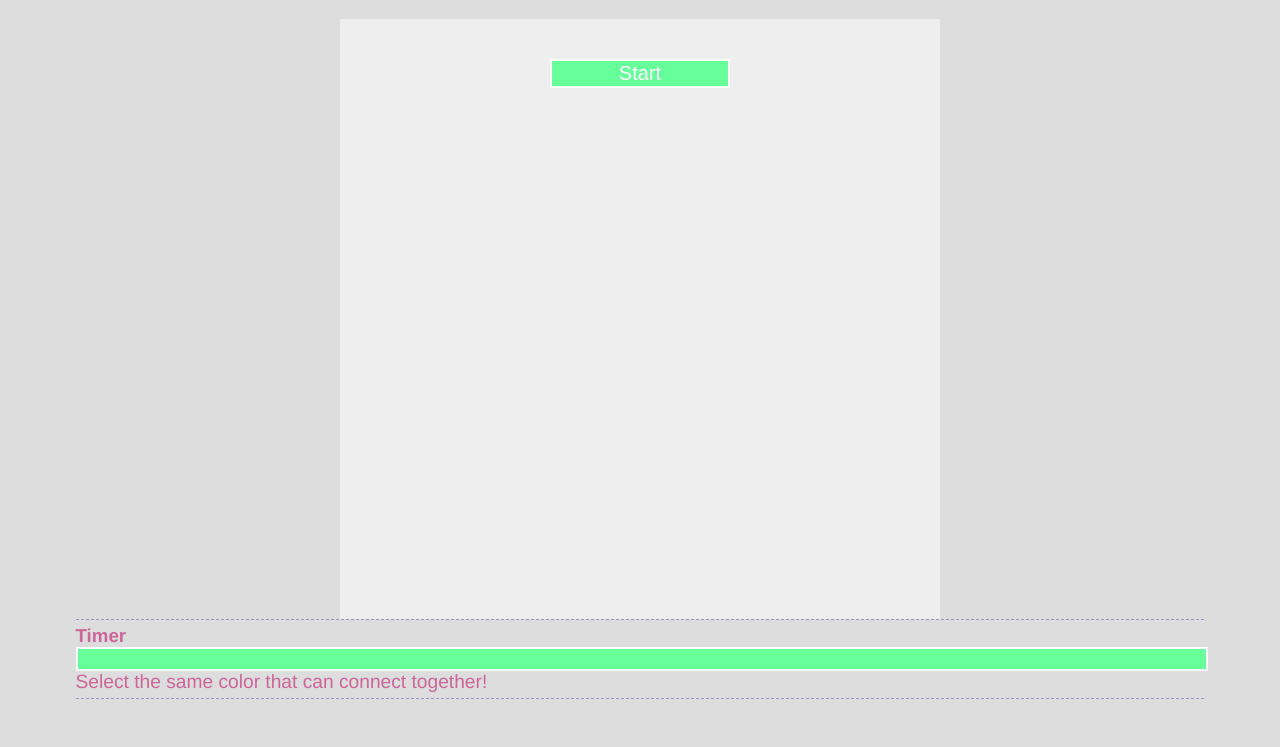
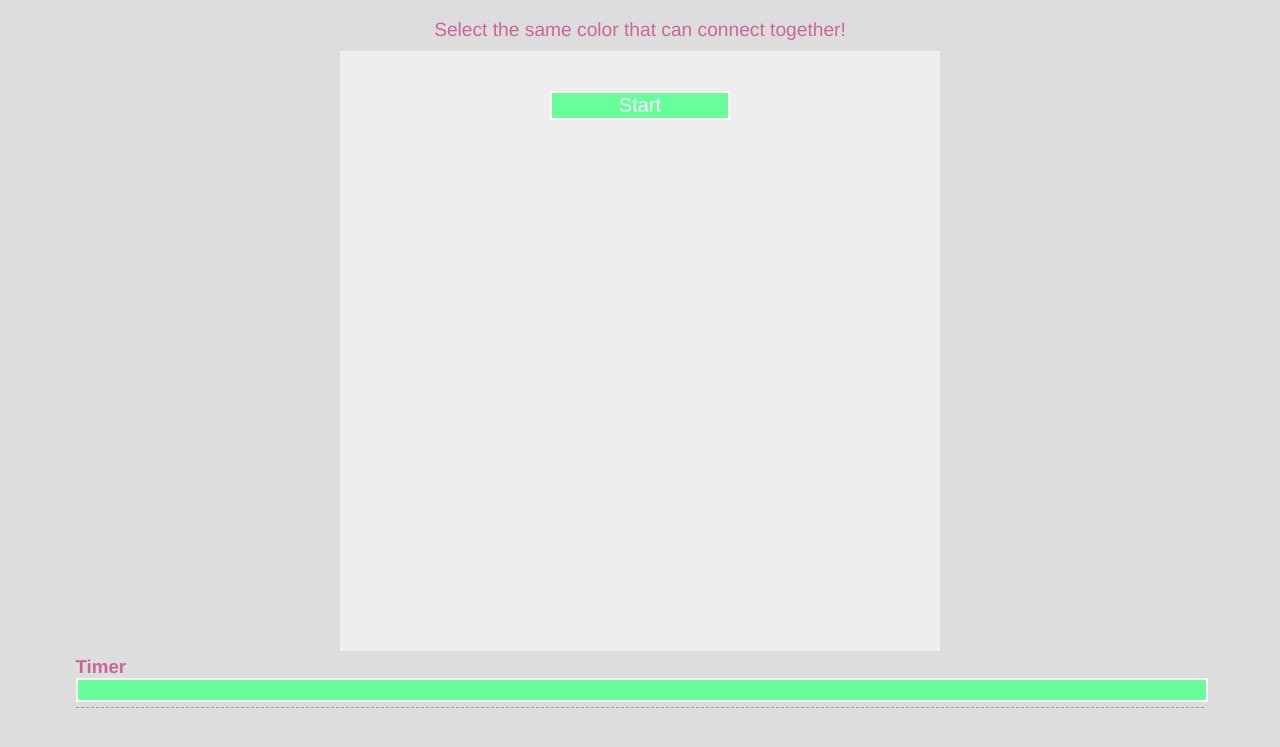
Before and after one commit to macyk/TileGame, a plain HTML site: page javascript-astar/demo/index.html in a window 1280 px wide. Shown: the part 61-808 px from the top of the page. Drawn offline with Linux system fonts and the light colour scheme.

Commit message:
* better look

```diff
--- a/javascript-astar/demo/demo.css
+++ b/javascript-astar/demo/demo.css
@@ -117,11 +117,13 @@ pre span.key {
 #message {
 	color:#CC6699;
 	font-size:1.2em;
+  text-align: center;
+  width: 50%;
+  margin: auto auto 10px auto;
+  display: block;
 }
 #controls {
-	border: dashed 1px #9999BB;
-	border-left:none;
-	border-right:none;
+	border-bottom: dashed 1px #9999BB;
 	margin-bottom: 25px;
 	padding:5px 0;
 	width:90%;
--- a/javascript-astar/demo/index.html
+++ b/javascript-astar/demo/index.html
@@ -10,6 +10,7 @@
 	<div id="content">
 		<h1>Matching the Tiles</h1>
 	    <div id="main">
+	    	<span id="message">Select the same color that can connect together!</span>
 	    	<div id="search_grid">
 	    		<input type="button" id="btnGenerate" value="Start" />
 	    	</div>
@@ -21,9 +22,8 @@
 				    <div id="progressbar_label">
 				    </div>
 				</div>
-				<span id="message">Select the same color that can connect together!</span>
 		    </div>
-		    </div>
+		</div>
 	<script type='text/javascript' src='jquery-1.7.1.min.js'></script>
 	<script type='text/javascript' src='../graph.js'></script>
 	<script type='text/javascript' src='../astar.js'></script>
```
